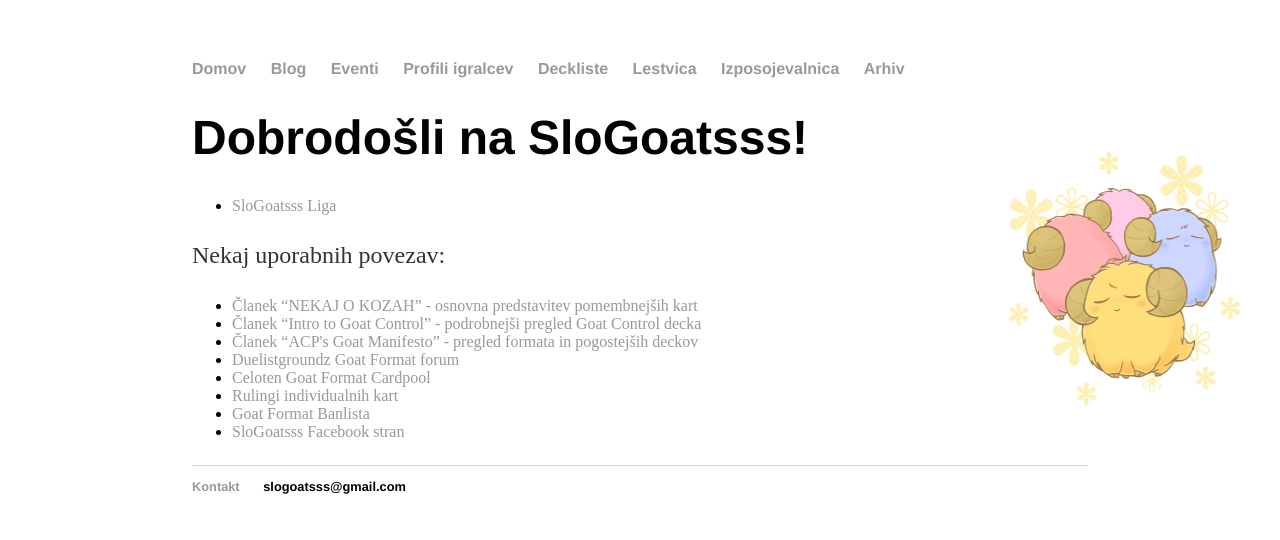
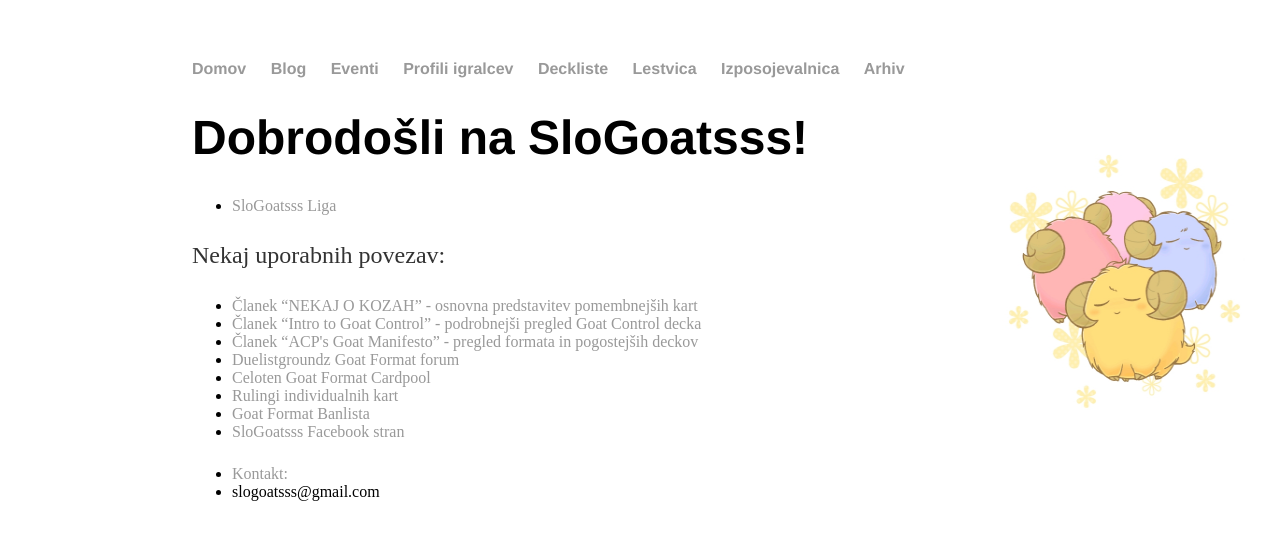
Before and after one commit to slogoatsss/slogoatsss.github.io, a Jekyll site: the page built from index.html, in a window 1280 px wide. Shown: the top 540 px of the page. Built offline with Jekyll 4.4.1, drawn with Linux system fonts in a browser that asks for light colours; nearby versions of some CDN libraries; library files that are not in the unit come from our copies.

Commit message:
Update default.html

```diff
--- a/_layouts/default.html
+++ b/_layouts/default.html
@@ -7,28 +7,36 @@
 			<script src="jquery-3.3.1.min.js"></script>
 		</head>
 		<body>
+		<header>
 			<nav>
 	    		<ul>
-	        		<li><a href="/">Domov</a></li>
-	        		<li><a href="/blog">Blog</a></li>
-				<li><a href="/eventi">Eventi</a></li>
-				<li><a href="/profili">Profili igralcev</a></li>
-				<li><a href="/deckliste">Deckliste</a></li>
-				<li><a href="/lestvica">Lestvica</a></li>
-				<li><a href="/izposojevalnica">Izposojevalnica</a></li>
-				<li><a href="/arhiv">Arhiv</a></li>
+	        	<li><a class="two" href="/">Domov</a></li>
+	        	<li><a class="two" href="/blog">Blog</a></li>
+				<li><a class="two" href="/eventi">Eventi</a></li>
+				<li><a class="two" href="/profili">Profili igralcev</a></li>
+				<li><a class="two" href="/deckliste">Deckliste</a></li>
+				<li><a class="two" href="/lestvica">Lestvica</a></li>
+				<li><a class="two" href="/izposojevalnica">Izposojevalnica</a></li>
+				<li><a class="two" href="/arhiv">Arhiv</a></li>
 	    		</ul>
 			</nav>
-			<div class="container">
+		</header>
+		<div id="container">
+
+		<div id= "body">
 
 			{{ content }}
 
-			</div><!-- /.container -->
-			<footer>
-	    		<ul>
-	        		<li><a href="mailto:slogoatsss@gmail.com">Kontakt</a></li>
-	        		<li>slogoatsss@gmail.com</li>
-				</ul>
-			</footer>
+		</div><!-- /.body -->
+
+		<div id="footer">
+		<ul>
+			<li><a class="one" href="mailto:slogoatsss@gmail.com">Kontakt:</a></li>
+			<li>slogoatsss@gmail.com</li>
+		</ul>
+		</div><!-- /.footer -->
+		</div><!-- /.container -->
+
 		</body>
+
 	</html>
```
